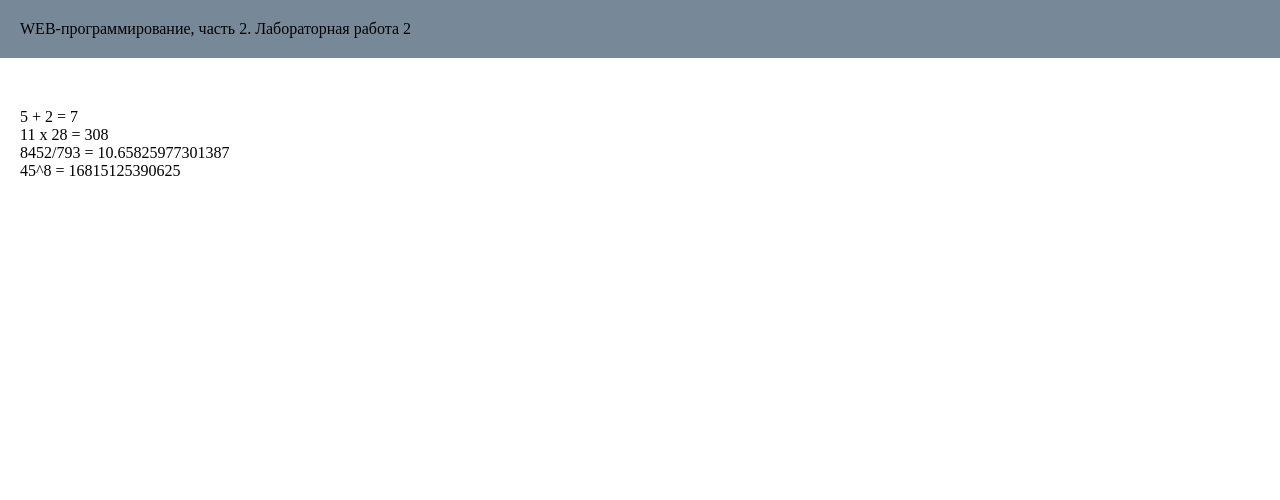
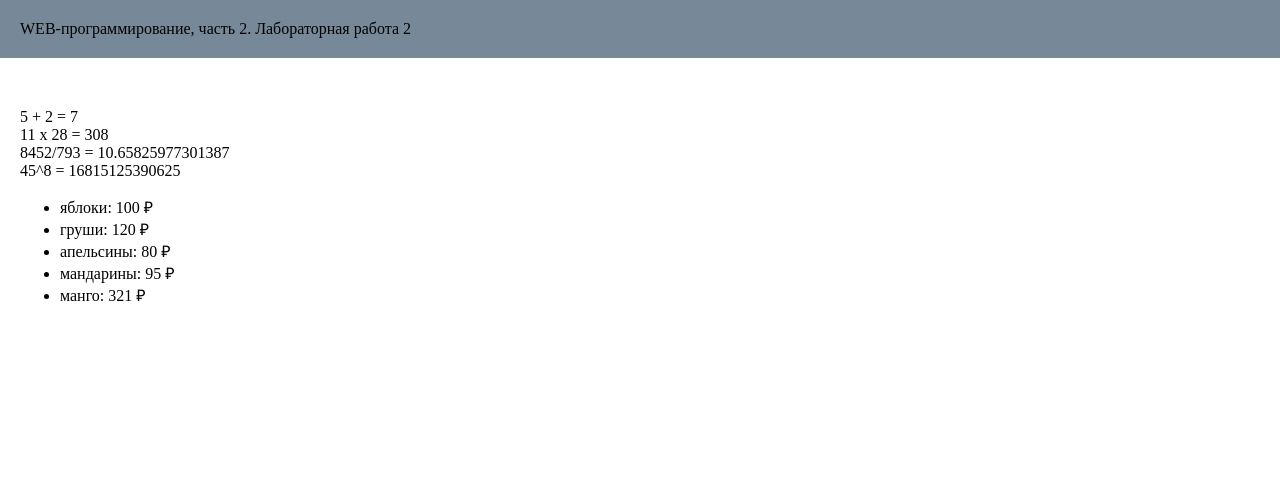
Before and after one commit to Aleksey6798/web-programming-labs-2, a Flask app: page /lab2/example in a window 1280 px wide. Shown: the top 500 px of the page. Run offline with Flask 3, Linux system fonts and the light colour scheme.

Commit message:
Циклы в шаблоне

```diff
--- a/app.py
+++ b/app.py
@@ -137,4 +137,11 @@ def example():
     numberlab = '2'
     numbercurs = '3 курс'
     group = 'ФБИ-13'
-    return render_template('example.html', name=name,numberlab=numberlab,numbercurs=numbercurs, group=group)
+    fruits = [
+        {'name':'яблоки','price': 100},
+        {'name':'груши','price': 120},
+        {'name':'апельсины','price': 80},
+        {'name':'мандарины','price': 95},
+        {'name':'манго','price': 321}
+    ]
+    return render_template('example.html', name=name,numberlab=numberlab,numbercurs=numbercurs, group=group, fruits=fruits)
--- a/templates/example.html
+++ b/templates/example.html
@@ -19,6 +19,11 @@
         8452/793 = {{8452/793}}<br>
 
         45^8 = {{45**8}}
+    <ul>
+        {% for f in fruits %}
+        <li>{{ f.name }}: {{ f.price }} &#8381;</li>
+        {% endfor %}
+    </ul>
     </main>
 
     <footer>
```
